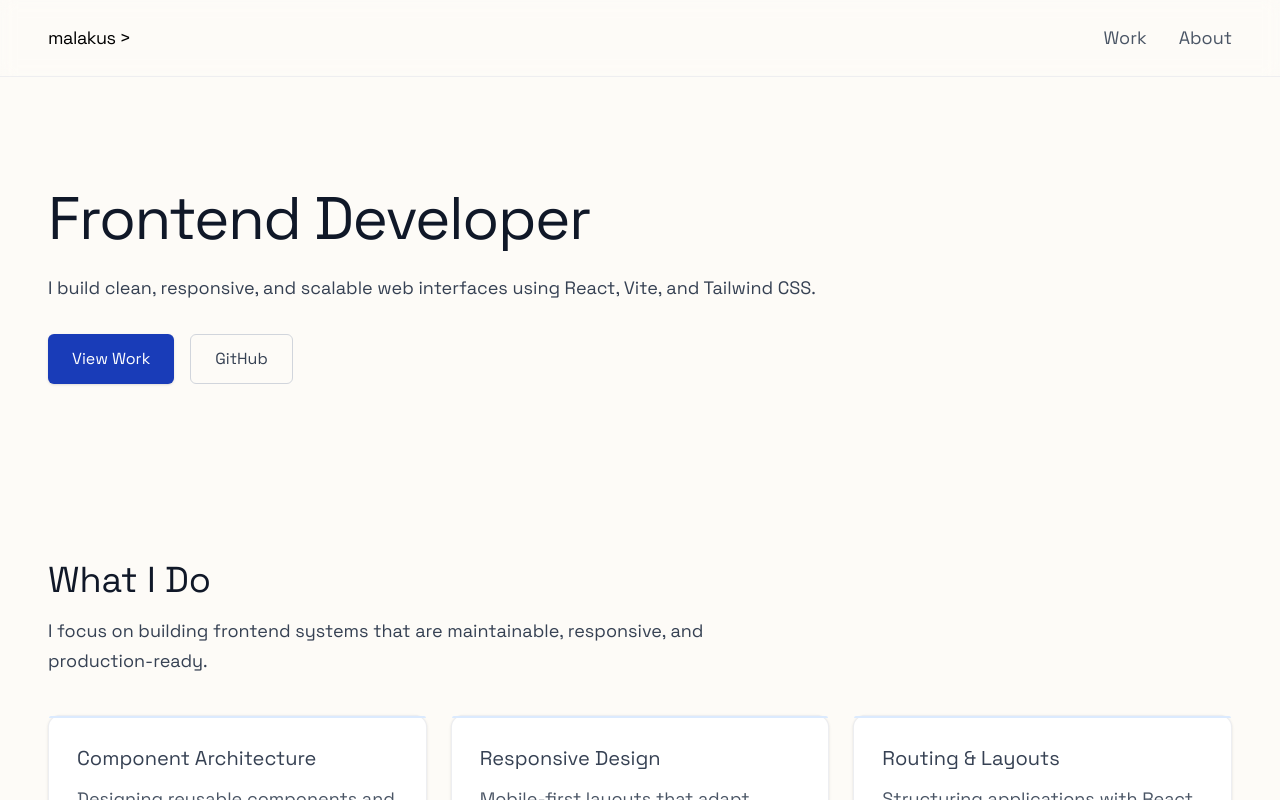
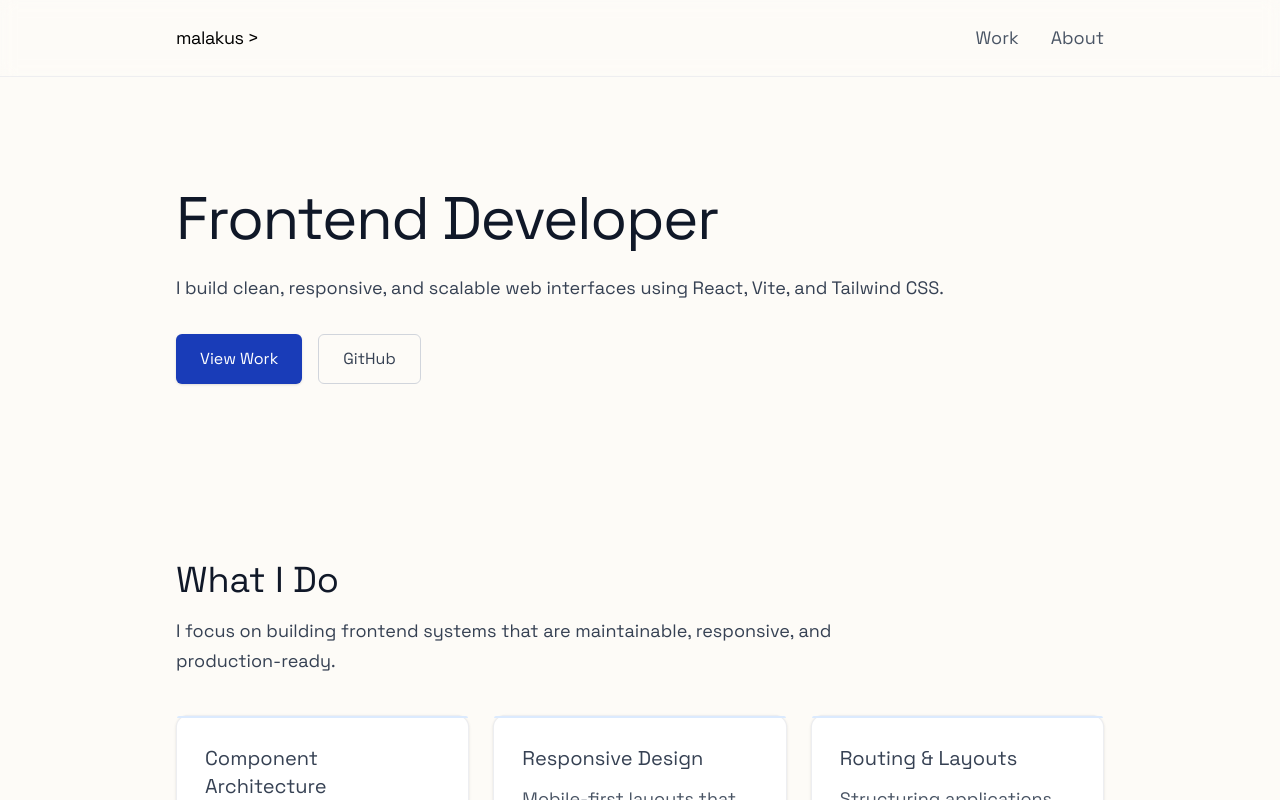
Before and after one commit to malakus4/portfolio-react, a React (Vite) app: page / in a window 1280 px wide. Shown: the top 800 px of the page. Built offline with nearby package versions, Linux system fonts and the light colour scheme.

Commit message:
style: refine container max-width and padding

```diff
--- a/src/index.css
+++ b/src/index.css
@@ -48,7 +48,7 @@ html {
 
 /* Global horizontal layout padding */
 .container-page {
-  @apply  px-8 sm:px-10 lg:px-12 mx-auto max-w-[1350px];
+  @apply mx-auto max-w-5xl px-8 sm:px-10 lg:px-12;
 }
 
 @layer utilities {
```
